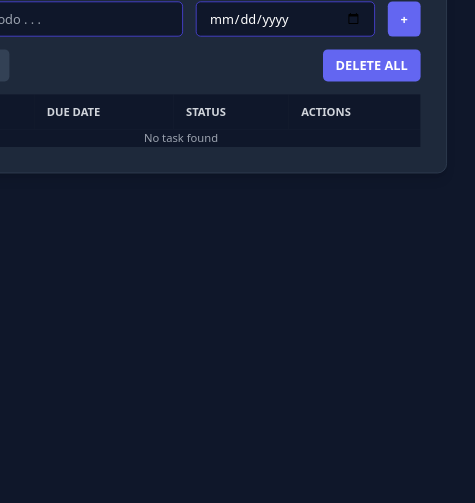
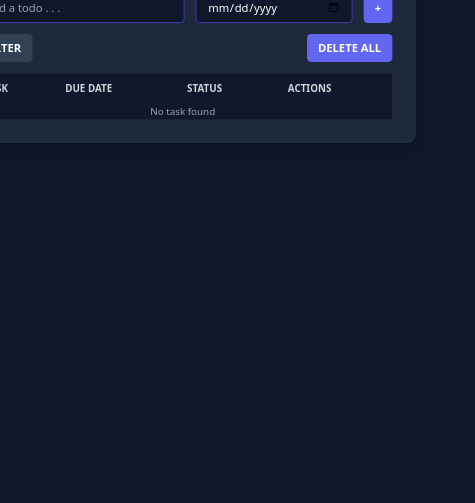
Before and after one commit to Revou-Coding-Camp/codingcamp-21-jul-25-fal20, a website: page index.html in a window 390 px wide. Shown: the part 341-844 px from the top of the page, 475 px wide, since content can reach past the window. Drawn offline with Linux system fonts and the light colour scheme.

Commit message:
memperbaiki respponsive layar

```diff
--- a/index.html
+++ b/index.html
@@ -5,16 +5,10 @@
     <meta name="viewport" content="width=device-width, initial-scale=1.0" />
     <title>Todo List</title>
     <link rel="stylesheet" href="public/css/style.css" />
-    <style>
-      /* Agar skala proporsional dan tidak bergeser */
-      .scale-wrapper {
-        transform-origin: top center;
-      }
-    </style>
   </head>
   <body class="bg-[#0f172a] flex items-center justify-center min-h-screen px-4 overflow-auto">
     <!-- WRAPPER UNTUK MENGECILKAN SKALA -->
-    <div class="scale-wrapper origin-top transition-transform duration-300 md:scale-100 sm:scale-[0.9] max-sm:scale-[0.8]">
+    <div class="scale-wrapper origin-top transition-transform duration-300 xl:scale-100 lg:scale-100 md:scale-[0.9] sm:scale-[0.8] max-sm:scale-[0.7]">
       <div class="bg-[#1e293b] p-8 rounded-xl shadow-lg w-[700px] max-w-[95%] border border-[#334155]">
         <h1 class="text-3xl font-bold text-center text-gray-200 mb-6">Todo List</h1>
 
```
Also changed, not shown: public/css/style.css.
